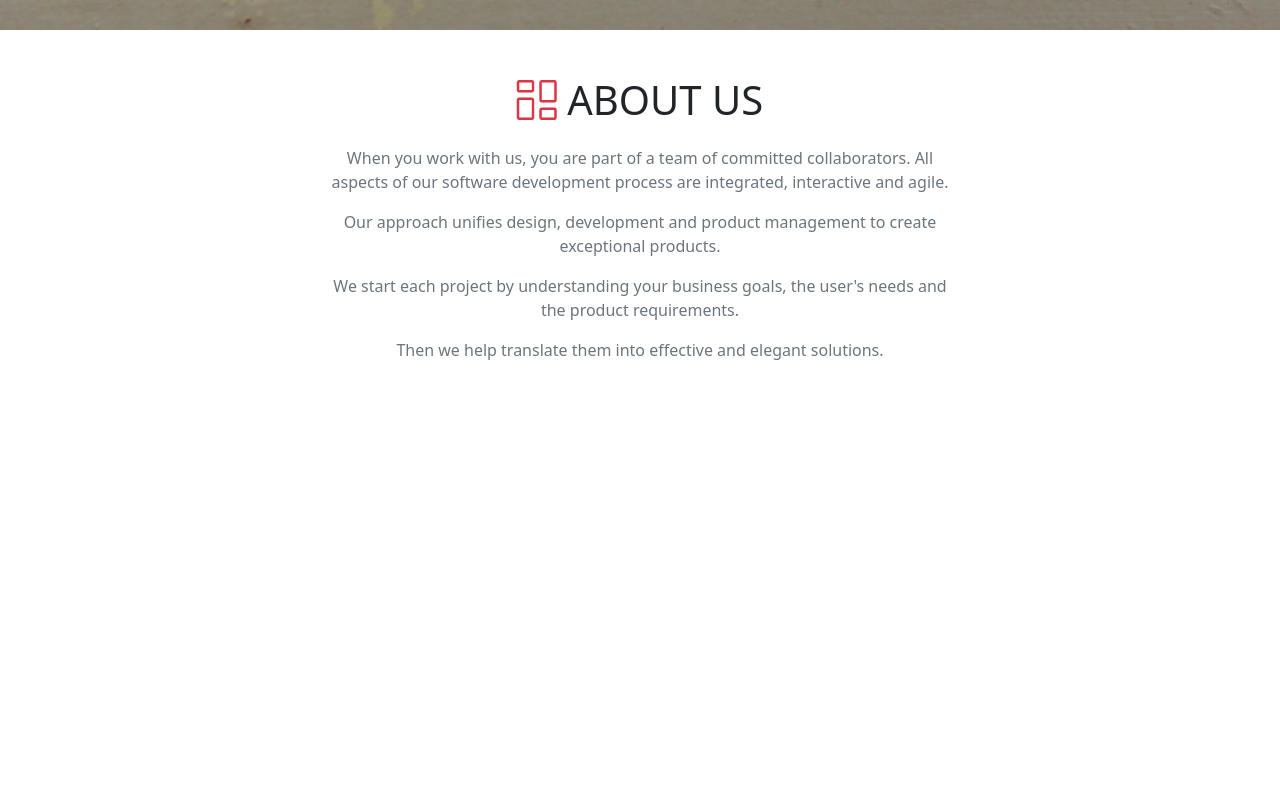
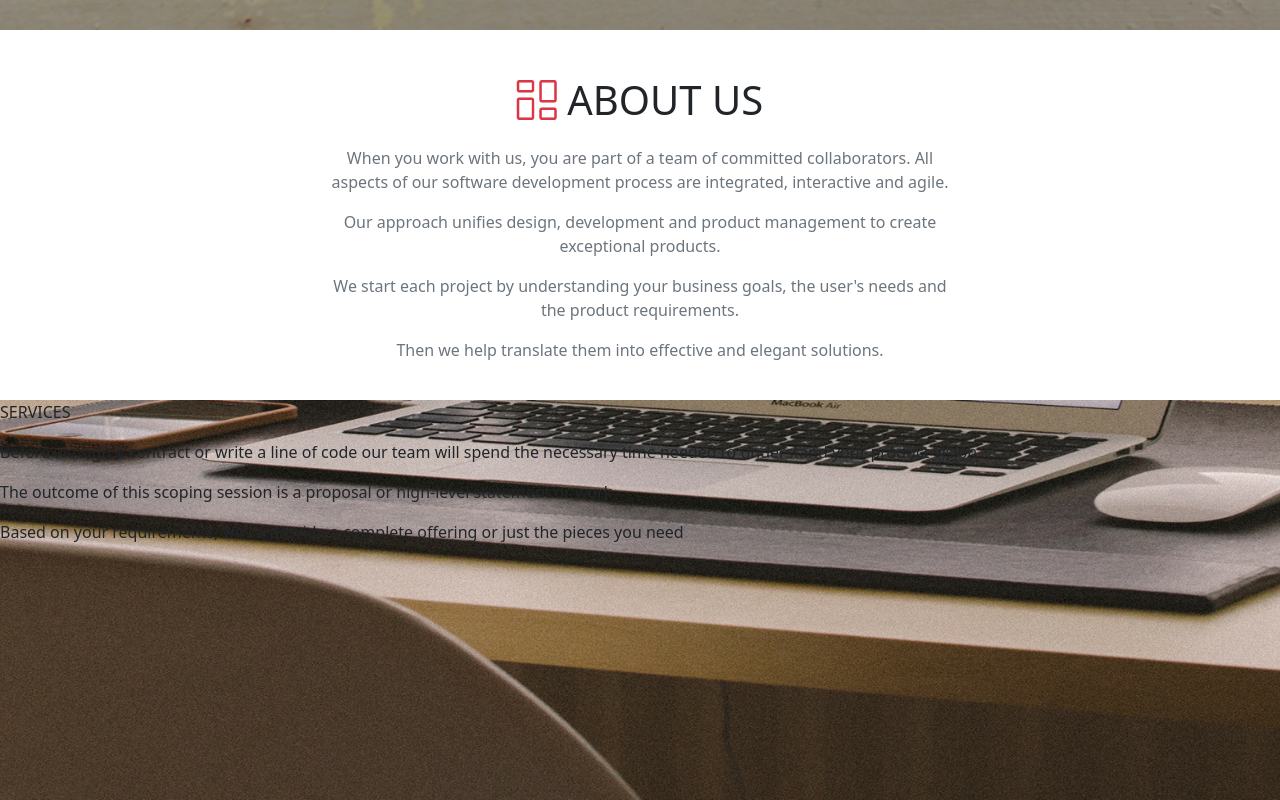
Before and after one commit to Kemnygh/DelaniStudio, a plain HTML site: page index.html in a window 1280 px wide. Shown: the part 1170-1970 px from the top of the page. Before the commit the page ends 1548 px from the top, so only its background shows below. Drawn offline with nearby package versions, Linux system fonts and the light colour scheme; a web font is replaced by a local one.

Commit message:
Add services section banner

```diff
--- a/assets/css/sytles.css
+++ b/assets/css/sytles.css
@@ -83,6 +83,7 @@ h1 span{
 /* About us*/
 #about-us{
   position: relative;
+  height: 300px;
 }
 
 .abt-title{
@@ -95,5 +96,16 @@ h1 span{
   position: absolute;
   text-align: center;
   left: 50%;
-  transform: translate(-50%);
+  transform: translate(-50%,0%);
+  margin-bottom: 30%;
+
 }
+/* Services*/
+#services{
+  background-image: url("../images/backgrounds/s_image.jpg");
+  position: relative;
+  background-repeat: no-repeat;
+  background-size: cover;
+  height: 400px;
+  margin-top: 30px;
+}
--- a/index.html
+++ b/index.html
@@ -52,13 +52,20 @@
   </div>
   <div id="about-us">
     <p class="abt-title"><i class="bi bi-columns-gap text-danger"></i> ABOUT US</p>
-
     <div class="abt-content">
-    <P class="text-muted">When you work with us, you are part of a team of committed collaborators. All aspects of our software development process are integrated, interactive and agile.</P>
-    <p class="text-muted">Our approach unifies design, development and product management to create exceptional products.</p>
-    <p class="text-muted">We start each project by understanding your business goals, the user's needs and the product requirements.</p>
-    <p class="text-muted">Then we help translate them into effective and elegant solutions.</P>
+      <P class="text-muted">When you work with us, you are part of a team of committed collaborators. All aspects of our software development process are integrated, interactive and agile.</P>
+      <p class="text-muted">Our approach unifies design, development and product management to create exceptional products.</p>
+      <p class="text-muted">We start each project by understanding your business goals, the user's needs and the product requirements.</p>
+      <p class="text-muted">Then we help translate them into effective and elegant solutions.</P>
+    </div>
   </div>
+  <div id="services">
+    <div class="svc-content">
+      <p class="svc-title">SERVICES</p>
+      <p>Before we sign a contract or write a line of code our team will spend the necessary time needed to understand your product vision</p>
+      <p>The outcome of this scoping session is a proposal or high-level statement or work</p>
+      <p>Based on your requirements, we ca provide a complete offering or just the pieces you need</p>
+    </div>
   </div>
 </body>
 </html>
```
